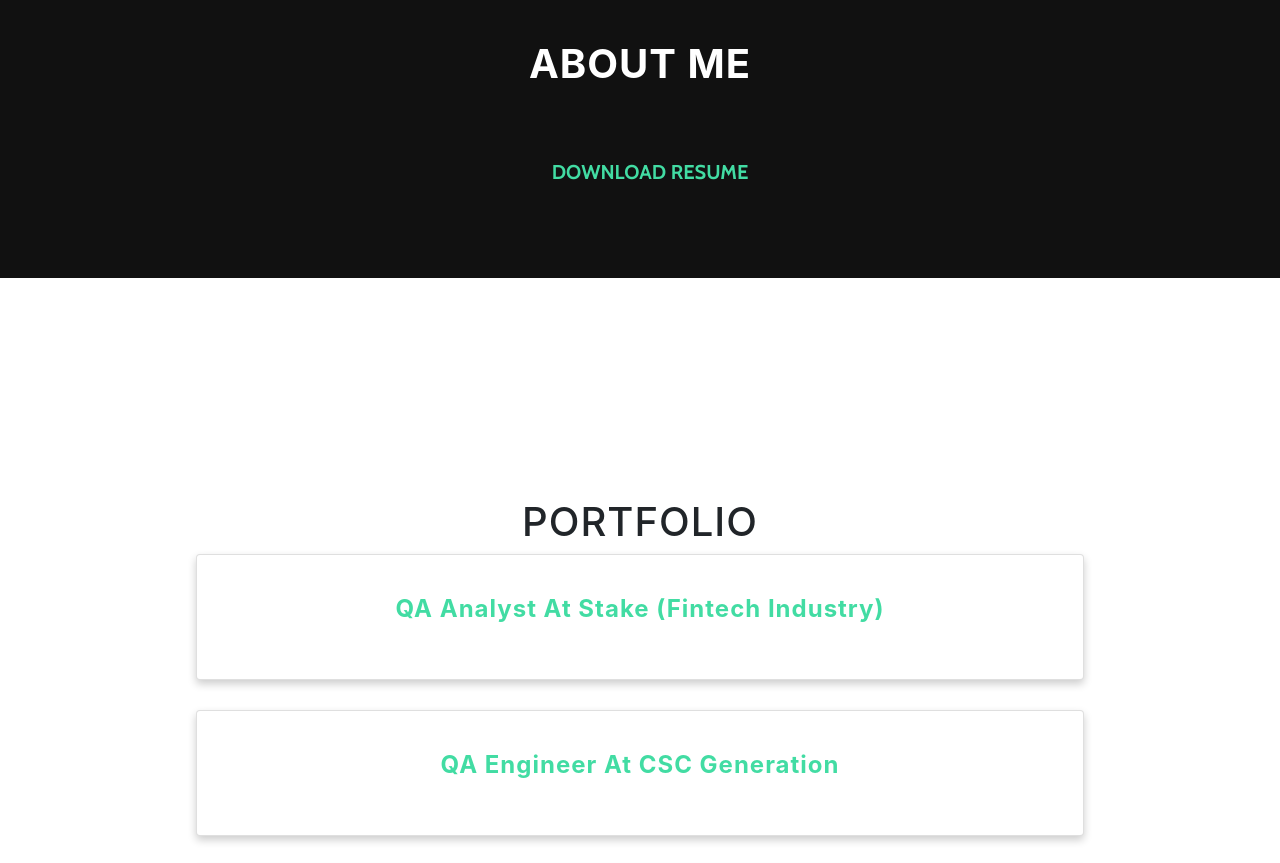
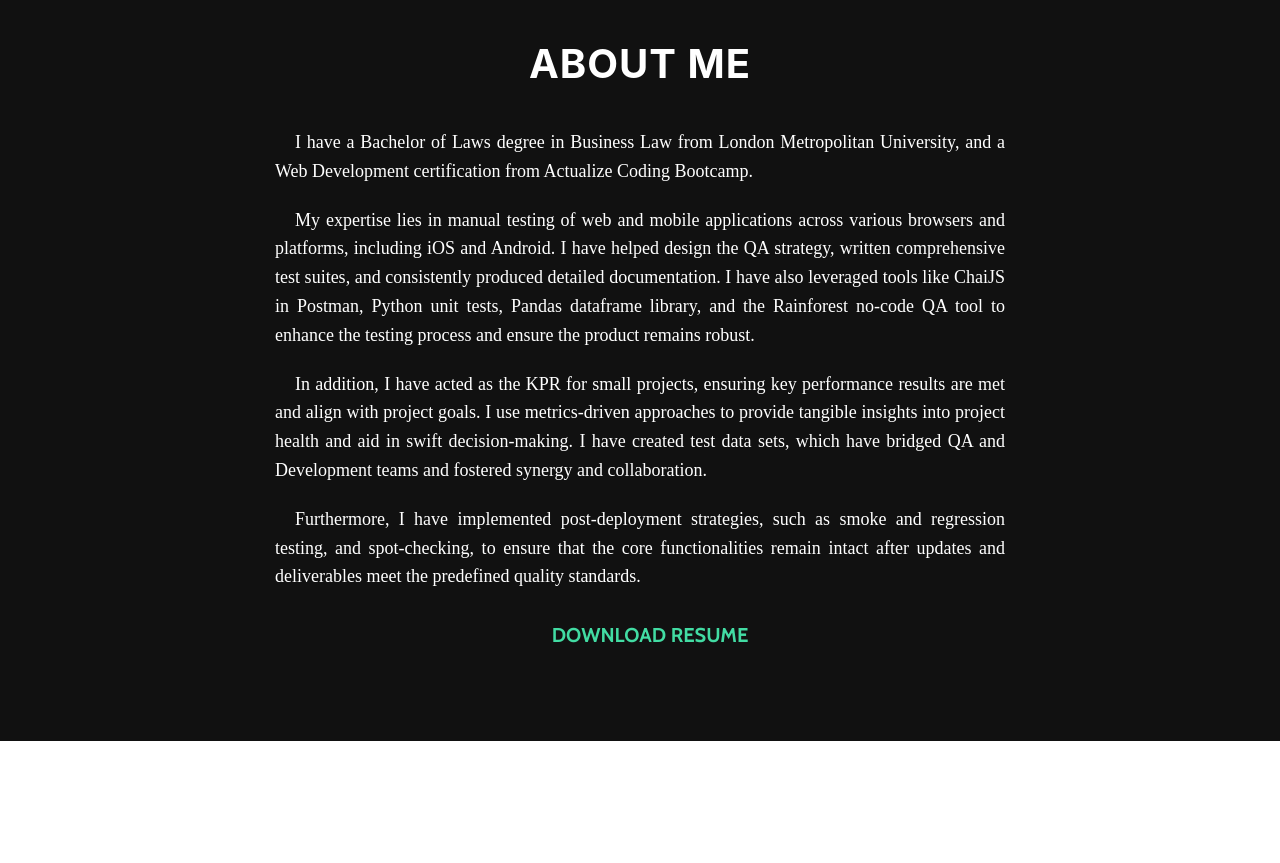
Before and after one commit to markxcustard/markxcustard.github.io, a website with bundled scripts: page index.html in a window 1280 px wide. Shown: the part 840-1703 px from the top of the page. Built offline with nearby package versions, Linux system fonts and the light colour scheme.

Commit message:
fixing presentation error

```diff
--- a/index.html
+++ b/index.html
@@ -538,7 +538,10 @@
     <h2>About Me</h2>
     <div class="row">
       <div class="col-lg-8 mx-auto about-content">
-        <!-- Your existing content -->
+        <p>I have a Bachelor of Laws degree in Business Law from London Metropolitan University, and a Web Development certification from Actualize Coding Bootcamp.</p>
+        <p>My expertise lies in manual testing of web and mobile applications across various browsers and platforms, including iOS and Android. I have helped design the QA strategy, written comprehensive test suites, and consistently produced detailed documentation. I have also leveraged tools like ChaiJS in Postman, Python unit tests, Pandas dataframe library, and the Rainforest no-code QA tool to enhance the testing process and ensure the product remains robust.</p>
+        <p>In addition, I have acted as the KPR for small projects, ensuring key performance results are met and align with project goals. I use metrics-driven approaches to provide tangible insights into project health and aid in swift decision-making. I have created test data sets, which have bridged QA and Development teams and fostered synergy and collaboration.</p>
+        <p>Furthermore, I have implemented post-deployment strategies, such as smoke and regression testing, and spot-checking, to ensure that the core functionalities remain intact after updates and deliverables meet the predefined quality standards.</p>
         <div class="resume-button-container">
           <a href="img/resume_mark_custard.pdf" class="btn btn-default btn-lg" download>Download Resume</a>
         </div>
```
